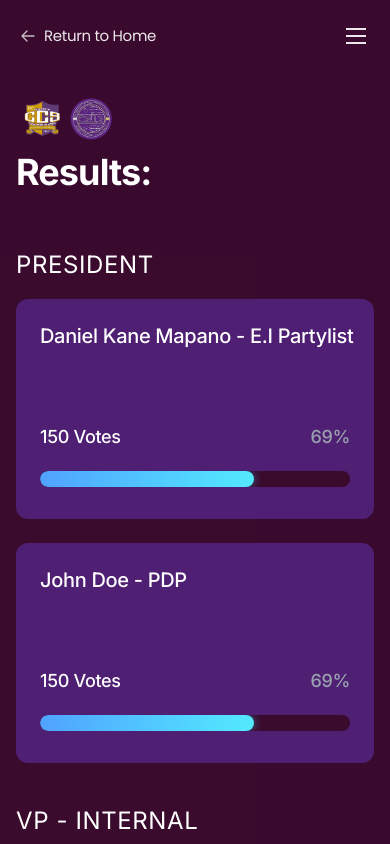
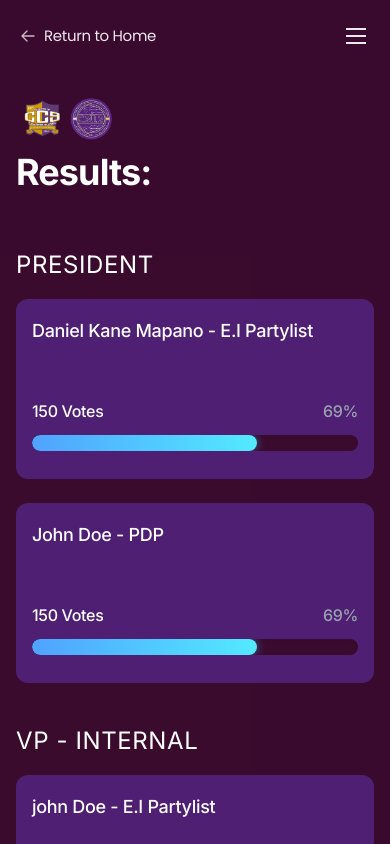
Before and after one commit to ire-zepelli/voting-system, a React (Vite) app in the folder frontend/: page /results in a window 390 px wide. Shown: the top 844 px of the page. Built offline with nearby package versions, Linux system fonts and the light colour scheme.

Commit message:
made the results page mobile responsive

```diff
--- a/frontend/src/components/Button.jsx
+++ b/frontend/src/components/Button.jsx
@@ -1,4 +1,4 @@
-import React from 'react';
+  import React from 'react';
 
 export default function Button({ children, onClick, type = 'button', className = '', ...props }) {
   return (
--- a/frontend/src/components/ResultsCard.jsx
+++ b/frontend/src/components/ResultsCard.jsx
@@ -2,18 +2,19 @@ import React from "react";
 
 function ResultsCard({ text, voteNum, percentage }) {
   return (
-    <div className="bg-[#4F1F73] h-[220px] w-full rounded-xl flex flex-col justify-center gap-5 px-6 py-6">
-      <p className="text-xl sm:text-2xl font-medium sm:mb-5 leading-snug">
+    <div className="bg-[#4F1F73] h-full min-h-[180px] sm:min-h-[220px] w-full rounded-xl flex flex-col justify-between gap-4 sm:gap-5 px-4 sm:px-6 py-5 sm:py-6">
+      <p className="text-lg sm:text-2xl font-medium mb-2 sm:mb-5 leading-snug break-words">
         {text}
       </p>
-      <div className="flex flex-row justify-between items-center w-full mt-auto">
-        <p className="text-lg sm:text-xl font-medium truncate">
-          {voteNum} Votes
-        </p>
-        <p className="text-lg sm:text-xl font-medium text-gray-400 shrink-0">
-          {percentage}
-        </p>
-      </div>
+      <div className="mt-auto">
+        <div className="flex flex-row justify-between items-center w-full mb-3 sm:mb-4">
+          <p className="text-[16px] sm:text-xl font-medium truncate">
+            {voteNum} Votes
+          </p>
+          <p className="text-[16px] sm:text-xl font-medium text-gray-400 shrink-0">
+            {percentage}
+          </p>
+        </div>
       <div className="h-4 w-full bg-[#3B0B2E] rounded-full overflow-hidden shadow-inner mb-2">
         {/* Dynamic Fill */}
         <div
@@ -21,6 +22,7 @@ function ResultsCard({ text, voteNum, percentage }) {
           className="h-full bg-gradient-to-r from-blue-400 to-cyan-300 transition-all duration-500 ease-out rounded-full shadow-[0_0_10px_rgba(56,189,248,0.5)]"
         />
       </div>
+      </div>
     </div>
   );
 }
--- a/frontend/src/pages/Results.jsx
+++ b/frontend/src/pages/Results.jsx
@@ -111,7 +111,7 @@ function Results() {
                             <h2 className="text-[24px] sm:text-[28px] font-normal tracking-wide mb-4 whitespace-normal">{position.title}</h2>
                             <div className="grid grid-cols-1 lg:grid-cols-2 gap-x-10 gap-y-6 w-full">
                                 {position.candidates.map((candidate, candidateIndex) => (
-                                    <div key={candidateIndex} className="w-full truncate overflow-hidden bg-transparent">
+                                    <div key={candidateIndex} className="w-full bg-transparent">
                                         <ResultsCard
                                             text={candidate.text}
                                             voteNum={candidate.voteNum}
```
